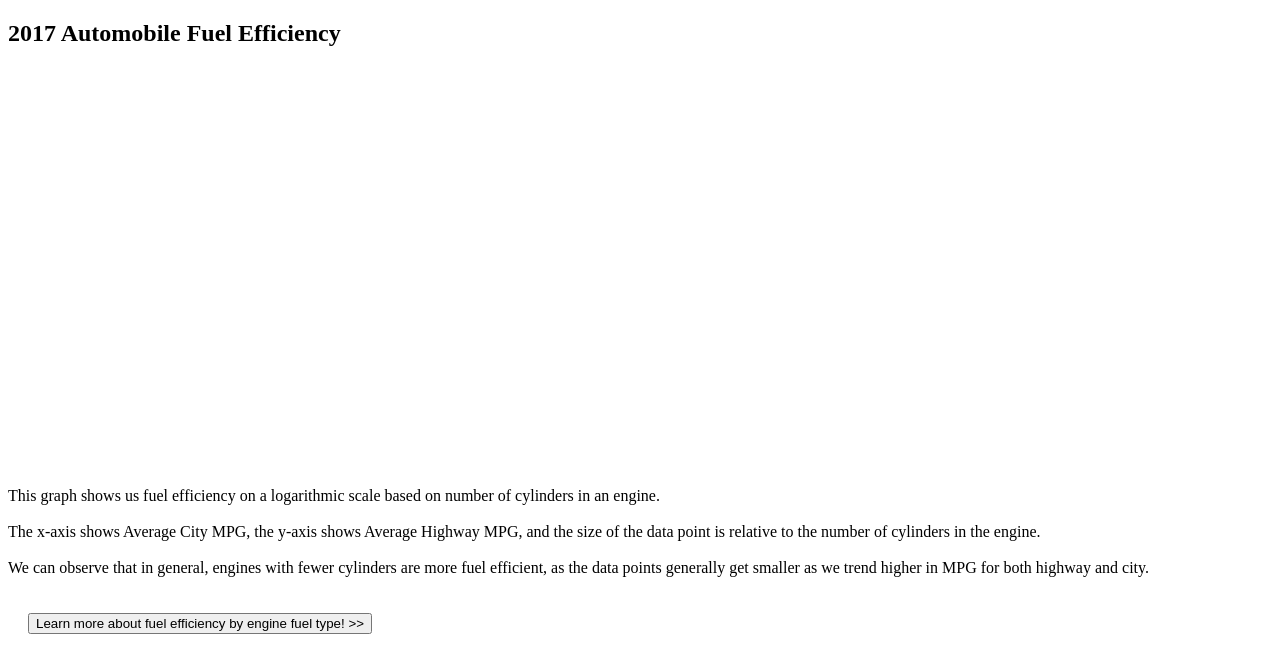
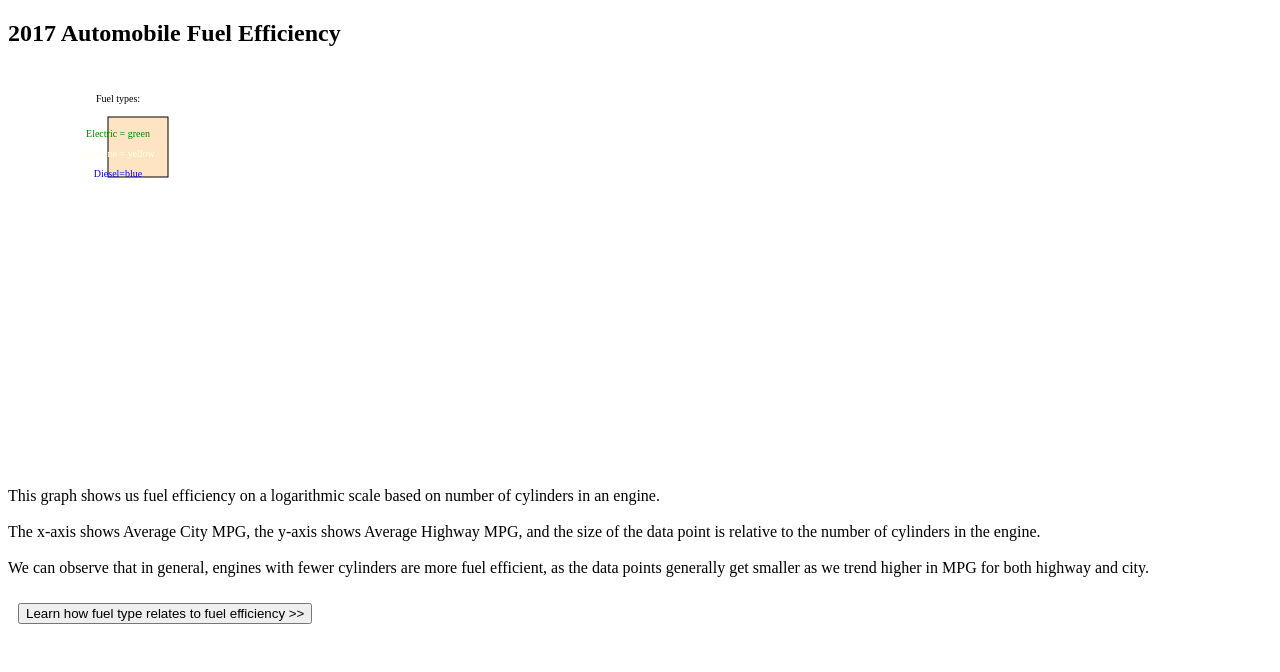
Before and after one commit to hanmend/cs416-narrative-viz-scene-2, a plain HTML site: page index.html in a window 1280 px wide. Drawn offline with nearby package versions, Linux system fonts and the light colour scheme; no server answers.

Commit message:
Update index.html

```diff
--- a/index.html
+++ b/index.html
@@ -6,13 +6,19 @@
 </head>
 <body onload='init()'>
 <h2>2017 Automobile Fuel Efficiency</h2>
-<svg width="400" height="400"></svg>
+<svg width="400" height="400">
+    <text x="110" y="35" fill="black" font-size="10" text-anchor="middle">Fuel types:</text>
+    <rect x="100" y="50" width="60" height="60" fill="bisque" stroke="black" />
+    <text x="110" y="70" fill="green" font-size="10" text-anchor="middle">Electric = green</text>
+    <text x="110" y="90" fill="lightyellow" font-size="10" text-anchor="middle">Gasoline = yellow</text>
+    <text x="110" y="110" fill="blue" font-size="10" text-anchor="middle">Diesel=blue</text>
+</svg>
 <p>
     This graph shows us fuel efficiency on a logarithmic scale based on number of cylinders in an engine.<br>
     <br>The x-axis shows Average City MPG, the y-axis shows Average Highway MPG, and the size of the data point is relative to the number of cylinders in the engine.<br>
     <br>We can observe that in general, engines with fewer cylinders are more fuel efficient, as the data points generally get smaller as we trend higher in MPG for both highway and city.
 </p>
-<button id="nextSlideButton" style="margin: 20px;">Learn more about fuel efficiency by engine fuel type! >></button>
+<button id="nextSlideButton" style="margin: 10px;">Learn how fuel type relates to fuel efficiency >></button>
 <script>
 async function init() {
 const data = await d3.csv("https://flunky.github.io/cars2017.csv");
@@ -25,16 +31,8 @@ var color = {
 };
 d3.select("button")
   .on("click", function(d) {
-    window.location.href = "https://www.google.com/";
+    window.location.href = "https://hanmend.github.io/cs416-narrative-viz-scene-3/";
   });
-// d3.select("svg")
-//   .append("myLegend")
-//   .data(data)
-//   .enter()
-//   .append("g")
-//   .append("button")
-//   .attr("text", "")
-
 d3.select("svg")
   .append("g")
   .attr("transform", "translate(50,50)")
```
